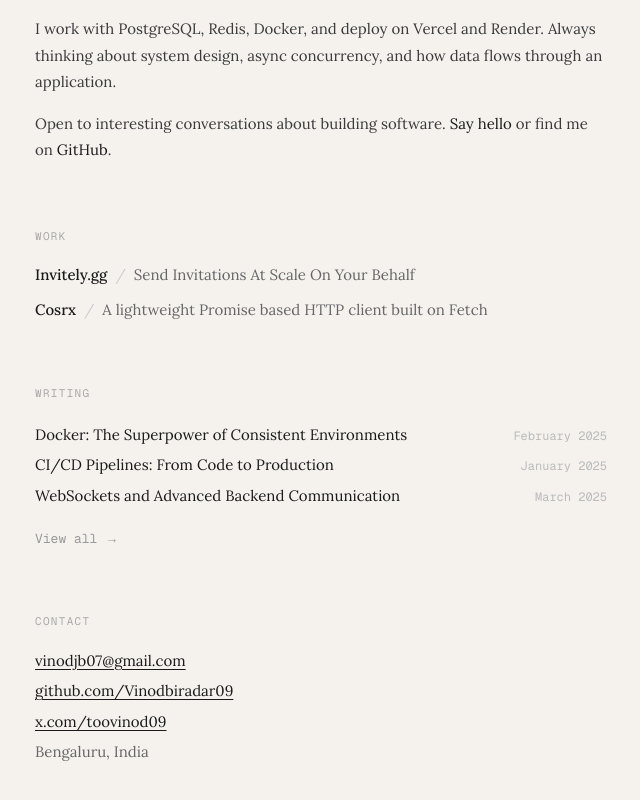
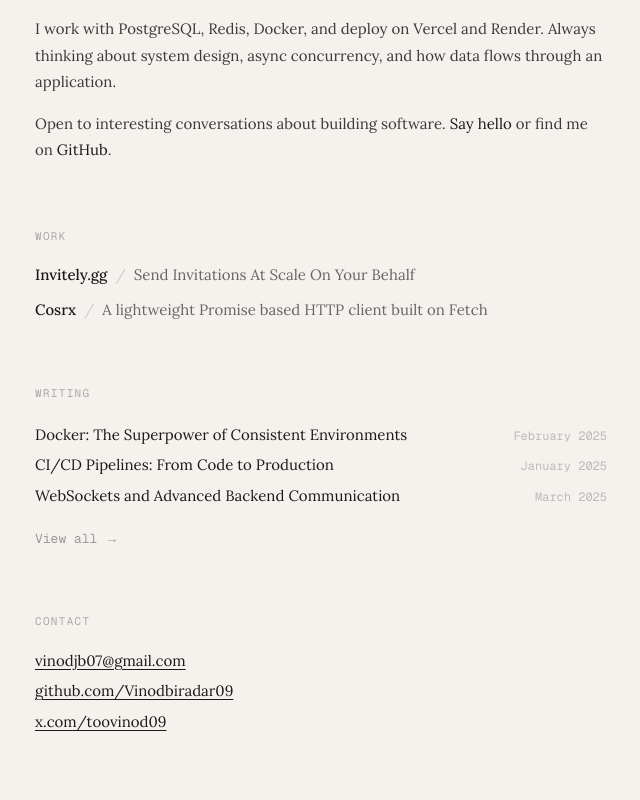
Before and after one commit to Vinodbiradar09/vinod.com, a Next.js app: page / in a window 1280 px wide. Shown: the part 262-1062 px from the top of the page, without its empty margins (319-959 px from the left). Built offline with nearby package versions, Linux system fonts and the light colour scheme.

Commit message:
rm contact location

```diff
--- a/components/contact-section.tsx
+++ b/components/contact-section.tsx
@@ -33,7 +33,6 @@
             x.com/toovinod09
           </a>
         </p>
-        <p className="text-[#666]">Bengaluru, India</p>
       </div>
     </section>
   );
```
